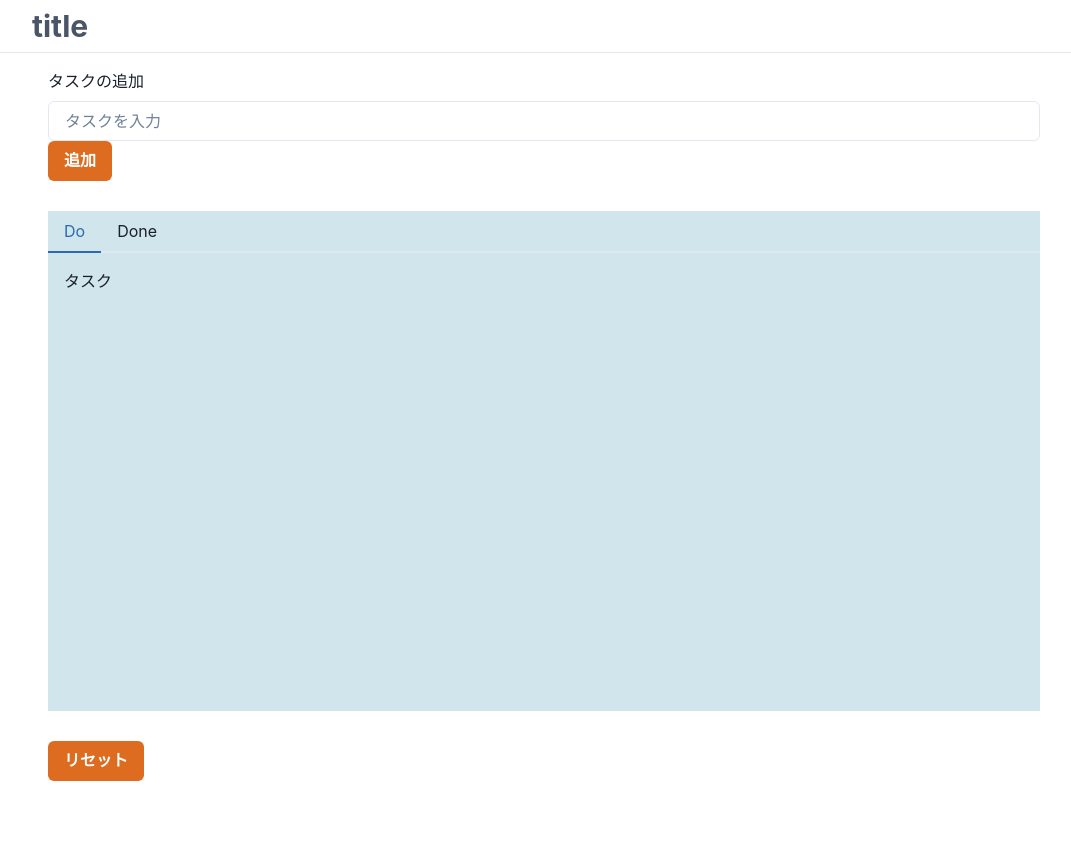
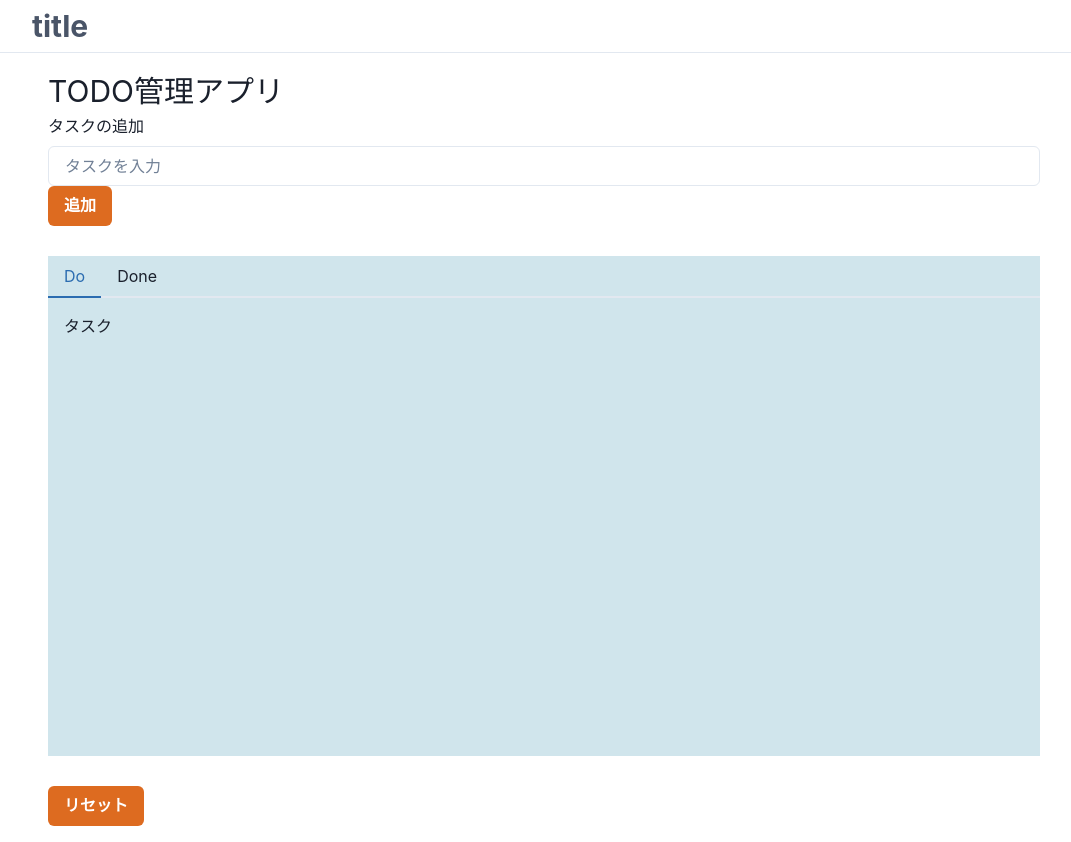
Before and after one commit to scla-sagauniv/yochiyochi-hackers, a Next.js app: page /ria in a window 1280 px wide. Shown: the whole page, without its empty margins (96-1167 px from the left). Before the commit the page ends 800 px from the top, so only its background shows below. Built offline with nearby package versions, Linux system fonts and the light colour scheme.

Commit message:
アプリ名を表示させた

```diff
--- a/app/ria/main.css
+++ b/app/ria/main.css
@@ -21,5 +21,12 @@ li {
     display: flex;
     justify-content: space-between;
     margin: 5px;
-    font-size:25px;
+    font-size:22px;
 }
+
+
+
+
+h1{
+    font-size:30px;
+}
--- a/app/ria/page.tsx
+++ b/app/ria/page.tsx
@@ -11,8 +11,9 @@ import {
   Heading,
   useToast,
   background,
+  Stack,
 } from '@chakra-ui/react'
-
+import { Radio, RadioGroup } from '@chakra-ui/react'
 import { Tabs, TabList, TabPanels, Tab, TabPanel } from '@chakra-ui/react'
 import { useForm } from 'react-hook-form'
 import { flushAllTraces, getTraceEvents } from 'next/dist/trace'
@@ -32,9 +33,9 @@ export default function Ria() {
   const [tasks, setTask] = useState<TaskType[]>([])
   const [donetasks, setDoneTask] = useState<TaskType[]>([])
 
-  //const handleAlert =()=>{
-//alert("タスクを入力してください")
- // }
+
+
+
 
   // tasks配列に追加フォームに入れたtaskを入れる
   const handleClick = (taskItem: string): void => {
@@ -50,7 +51,10 @@ export default function Ria() {
     else{
       console.log("sucsees")
       handleClick(values.t)
+
     }
+
+
     reset()
 
   }
@@ -100,6 +104,7 @@ export default function Ria() {
   }
   return (
     <div>
+      <h1>TODO管理アプリ</h1>
       <form onSubmit={handleSubmit(onSubmit)}>
         <FormControl
           id="taskname"
@@ -107,7 +112,7 @@ export default function Ria() {
             console.log('data: ', data)
           })}
         >
-          <FormLabel htmlFor="task">タスクの追加</FormLabel>
+          <FormLabel htmlFor="task"><p className="label">タスクの追加</p></FormLabel>
           <Input
             type="text"
             placeholder="タスクを入力"
@@ -115,6 +120,11 @@ export default function Ria() {
             {...register('t')}
 
           />
+
+
+
+
+
           <Button colorScheme="orange" size="md" type="submit">
             追加
           </Button>
@@ -126,6 +136,7 @@ export default function Ria() {
           <TabList className="Tab">
             <Tab>Do</Tab>
             <Tab>Done</Tab>
+
           </TabList>
           <TabPanels>
             <TabPanel>
@@ -192,6 +203,7 @@ export default function Ria() {
                 </ul>
               </div>
             </TabPanel>
+
           </TabPanels>
         </Tabs>
       </div>
```
